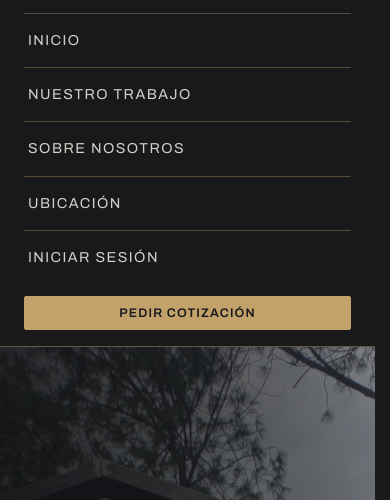
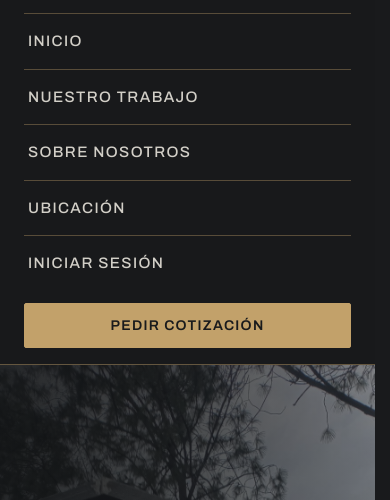
Before and after one commit to Infante80/C-digos_de_Programaci-n_Web, a plain HTML site: page index.html in a window 390 px wide. Both pictures are taken after a click on the button "Abrir menú de navegación". Shown: the part 51-551 px from the top of the page. Drawn offline with Linux system fonts and the light colour scheme.

Commit message:
Correcion Menu

```diff
--- a/index.html
+++ b/index.html
@@ -23,7 +23,7 @@
                 <a href="#trabajo">Nuestro Trabajo</a>
                 <a href="#nosotros">Sobre Nosotros</a>
                 <a href="https://maps.app.goo.gl/me2ipRE5smqY51zy6?g_st=aw" target="_blank" rel="noopener">Ubicación</a>
-                <a href="login.html">Iniciar sesión</a>
+                <a class="link-acceso" href="login.html">Iniciar sesión</a>
                 <button class="btn small" data-abrir>Pedir Cotización</button>
             </div>
         </div>
--- a/style.css
+++ b/style.css
@@ -78,13 +78,16 @@ nav {
   border-bottom: 1px solid var(--borde);
 }
 
+/* El menú usa un contenedor un poco más ancho que el contenido
+   para que logo + 5 enlaces + botón quepan en una sola fila */
 nav .wrap {
+  max-width: 1240px;
   display: flex;
   align-items: center;
   justify-content: space-between;
-  gap: 16px;
+  gap: 32px;
   min-height: 72px;
-  flex-wrap: wrap;
+  flex-wrap: nowrap;
 }
 
 .logo {
@@ -94,27 +97,63 @@ nav .wrap {
   text-transform: uppercase;
   letter-spacing: .07em;
   text-decoration: none;
+  white-space: nowrap;
+  flex-shrink: 0;
 }
 
 .links {
   display: flex;
-  gap: 24px;
+  gap: 26px;
   align-items: center;
-  flex-wrap: wrap;
+  flex-wrap: nowrap;
 }
 
-.links a {
+.links a:not(.btn) {
+  position: relative;
+  padding: 8px 0;
   text-decoration: none;
-  font-size: .8rem;
+  font-size: .86rem;
+  font-weight: 500;
   text-transform: uppercase;
-  letter-spacing: .1em;
+  letter-spacing: .09em;
+  white-space: nowrap;
   opacity: .85;
   transition: color .2s, opacity .2s;
 }
 
-.links a:hover {
+/* Subrayado dorado que crece desde el centro al pasar el cursor */
+.links a:not(.btn)::after {
+  content: "";
+  position: absolute;
+  left: 0;
+  right: 0;
+  bottom: 2px;
+  height: 1px;
+  background: var(--dorado);
+  transform: scaleX(0);
+  transition: transform .25s var(--ease-out);
+}
+
+.links a:not(.btn):hover {
   color: var(--dorado);
   opacity: 1;
+}
+
+@media (hover: hover) and (pointer: fine) {
+  .links a:not(.btn):hover::after { transform: scaleX(1); }
+}
+
+/* "Iniciar sesión" se separa de la navegación: es una acción de cuenta */
+.links a.link-acceso {
+  padding-left: 26px;
+  border-left: 1px solid var(--borde);
+}
+
+.links a.link-acceso::after { left: 26px; }
+
+.links .btn {
+  white-space: nowrap;
+  font-size: .82rem;
 }
 .menu-toggle {
   display: none;
@@ -633,6 +672,42 @@ textarea:focus {
   margin-top: 10px;
 }
 
+/* MENÚ COMPACTO (tablets y móviles)
+   Debajo de 1180px los 6 elementos ya no caben en una fila:
+   se cambia a menú hamburguesa en lugar de partirse en dos renglones */
+
+@media (max-width: 1180px) {
+  nav .wrap { flex-wrap: wrap; gap: 16px; }
+
+  .menu-toggle { display: flex; }
+
+  .links {
+    display: none;
+    width: 100%;
+    flex-direction: column;
+    align-items: stretch;
+    gap: 0;
+    padding-bottom: 16px;
+  }
+
+  .links.abierto { display: flex; }
+
+  .links a:not(.btn) {
+    padding: 14px 4px;
+    border-top: 1px solid var(--borde);
+    font-size: .95rem;
+  }
+
+  .links a:not(.btn)::after { display: none; }
+
+  .links a.link-acceso {
+    padding-left: 4px;
+    border-left: 0;
+  }
+
+  .links .btn { margin-top: 12px; text-align: center; font-size: .88rem; padding: 14px 15px; }
+}
+
 /* ADAPTACIÓN A MÓVILES */
 
 @media (max-width: 760px) {
@@ -657,27 +732,6 @@ textarea:focus {
   .proceso {
     grid-template-columns: 1fr 1fr;
   }
-
-  .menu-toggle { display: flex; }
-
-.links {
-  display: none;
-  width: 100%;
-  flex-direction: column;
-  align-items: stretch;
-  gap: 0;
-  padding-bottom: 16px;
-}
-
-.links.abierto { display: flex; }
-
-.links a {
-  padding: 14px 4px;
-  border-top: 1px solid var(--borde);
-  font-size: .9rem;
-}
-
-.links .btn { margin-top: 12px; text-align: center; }
 
   section {
     padding: 60px 0;
```
